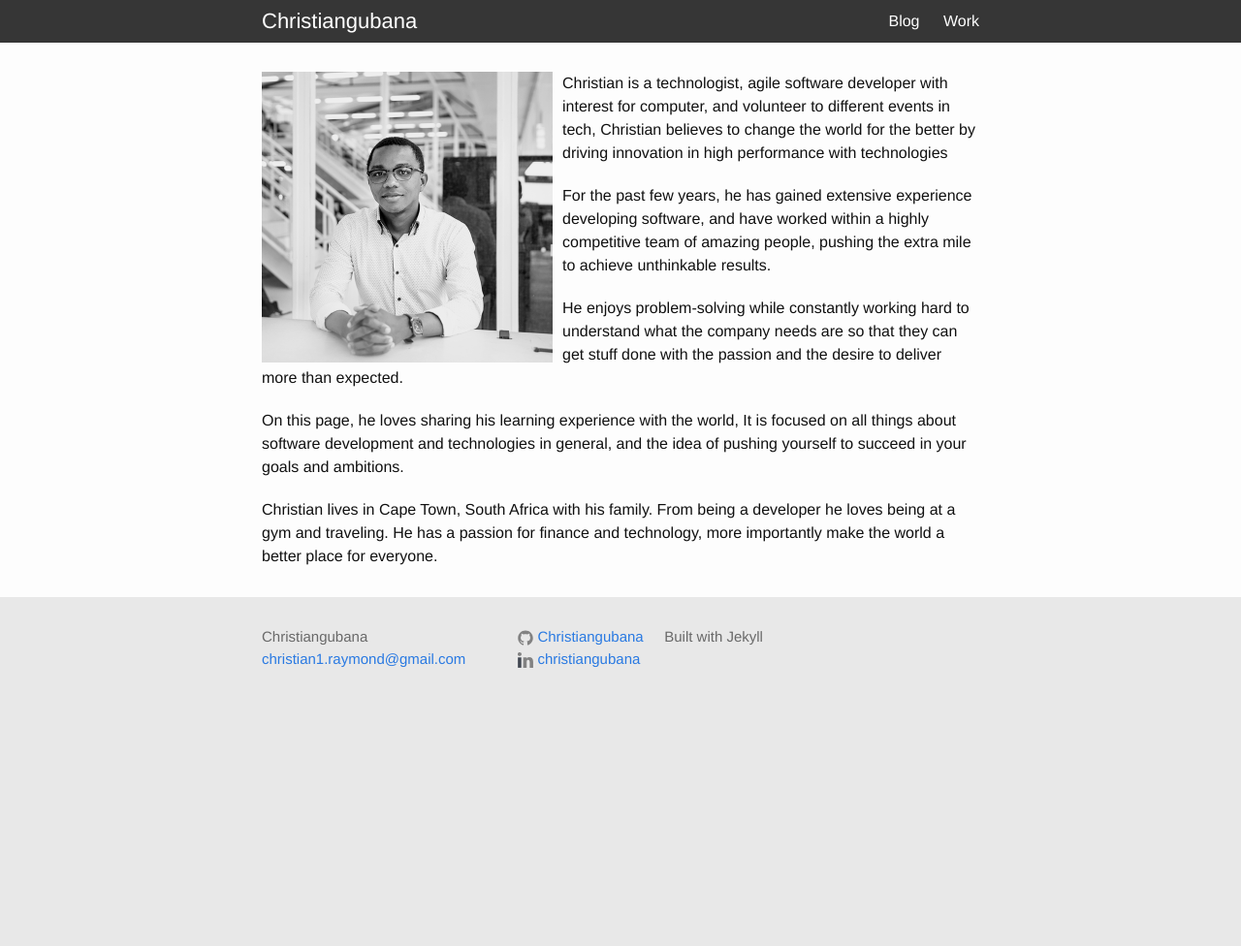
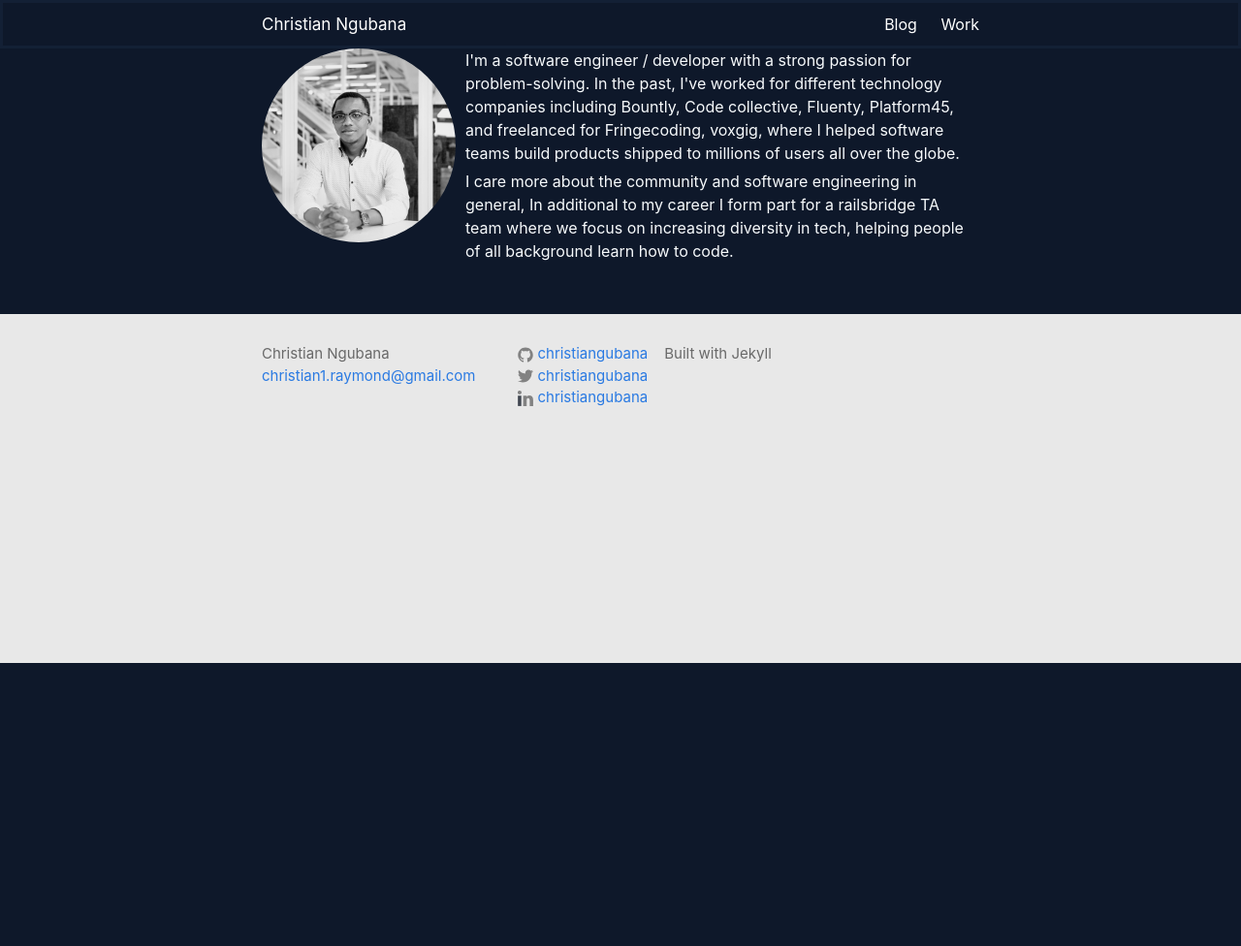
Before and after one commit to christiangubana/christiangubana.github.io, a Jekyll site: the page built from index.html, in a window 1280 px wide. Shown: the whole page at 97% size. Built offline with Jekyll 4.4.1, drawn with Linux system fonts in a browser that asks for light colours; after the commit the page ends 900 px from its top, so only the background shows below that.

Commit message:
initial commint in this branch

```diff
--- a/_config.yml
+++ b/_config.yml
@@ -6,14 +6,14 @@
 # 'jekyll serve'. If you change this file, please restart the server process.
 
 # Site settings
-title: Christiangubana
+title: Christian Ngubana
 email: christian1.raymond@gmail.com
 description: > # this means to ignore newlines until "baseurl:"
   Built with Jekyll
 baseurl: "" # the subpath of your site, e.g. /blog
-url: "https://christiangubana.github.io" # the base hostname & protocol for your site
-#twitter_username: Ombenisngubana
-github_username: Christiangubana
+url: "https://christianraymond.github.io" # the base hostname & protocol for your site
+twitter_username: christiangubana
+github_username:  christiangubana
 linkedin_username: christiangubana
 
 # Build settings
--- a/_sass/_base.scss
+++ b/_sass/_base.scss
@@ -38,7 +38,7 @@ ul, ol, dl, figure,
 }
 
 p {
-  margin-bottom: 20px;
+  margin-bottom: 5px;
 }
 
 /**
--- a/_sass/_custom.scss
+++ b/_sass/_custom.scss
@@ -10,7 +10,8 @@
     margin-right: 10px;
     margin-bottom: 0px;
     max-width: 100%;
-    height: 300px;
+    height: 200px;
+    border-radius: 138px;
 }
 .signature {
   margin-bottom: 30px;
--- a/_sass/_layout.scss
+++ b/_sass/_layout.scss
@@ -2,16 +2,17 @@
  * Site header
  */
 .site-header {
-    background-color: $grey-color-extra-dark;
+    // background-color: $grey-color-extra-dark;
     min-height: 44px;
+    border: 3px solid #132035;
 
     // Positioning context for the mobile navigation icon
     position: relative;
 }
 
 .site-title {
-    font-size: 22px;
-    font-weight: 300;
+    font-size: 17px;
+    font-weight: 400;
     line-height: 44px;
     letter-spacing: 0px;
     margin-bottom: 0;
@@ -168,7 +169,7 @@
  * Page content
  */
 .page-content {
-    padding: $spacing-unit 0;
+    // padding: $spacing-unit 0;
 }
 
 .page-heading {
--- a/css/main.scss
+++ b/css/main.scss
@@ -6,7 +6,7 @@
 
 
 // Our variables
-$base-font-family: "Helvetica Neue", Helvetica, Arial, sans-serif;
+$base-font-family: Inter,system-ui,-apple-system,BlinkMacSystemFont,Segoe UI,Roboto,Helvetica Neue,Arial,Noto Sans,sans-serif,Apple Color Emoji,Segoe UI Emoji,Segoe UI Symbol,Noto Color Emoji;
 $base-font-size:   16px;
 $base-font-weight: 400;
 $small-font-size:  $base-font-size * 0.875;
@@ -14,8 +14,8 @@ $base-line-height: 1.5;
 
 $spacing-unit:     30px;
 
-$text-color:       #111;
-$background-color: #fdfdfd;
+$text-color:       #f7fafc;
+$background-color: #0e182a;
 $brand-color:      #2a7ae2;
 
 $grey-color:       #828282;
--- a/index.html
+++ b/index.html
@@ -4,13 +4,6 @@ layout: default
 
 <div class="home">
   <img class="profile-img" src="assets/images/christian-profile.jpg" alt='picture of Christian'>
-
- <p>Christian is a technologist, agile software developer with interest for computer, and volunteer to different events in tech, Christian believes to change the world for the better by driving innovation in high performance with technologies</p>
- <p>For the past few years, he has gained extensive experience developing software, and have worked within a highly competitive team of amazing people, pushing the extra mile to achieve unthinkable results.</p>
-
- <p>He enjoys problem-solving while constantly working hard to understand what the company needs are so that they can get stuff done with the passion and the desire to deliver more than expected.
- <p>On this page, he loves sharing his learning experience with the world, It is focused on all things about software development and technologies in general, and the idea of pushing yourself to succeed in your goals and ambitions.</p>
-
- <p>Christian lives in Cape Town, South Africa with his family. From being a developer he loves being at a gym and traveling.
- He has a passion for finance and technology, more importantly make the world a better place for everyone.</p>
-</div>
+ <p>I'm a software engineer / developer with a strong passion for problem-solving. In the past, I've worked for different technology companies including Bountly, Code collective, Fluenty, Platform45, and freelanced for Fringecoding, voxgig, where I helped software teams build products shipped to millions of users all over the globe.</p>
+ <p>I care more about the community and software engineering in general, In additional to my career I form part for a railsbridge TA team where we focus on increasing diversity in tech, helping people of all background learn how to code.</p>
+<br></br>
```
Also changed, not shown: Gemfile (added, +29 -0 lines), Gemfile.lock (added).
